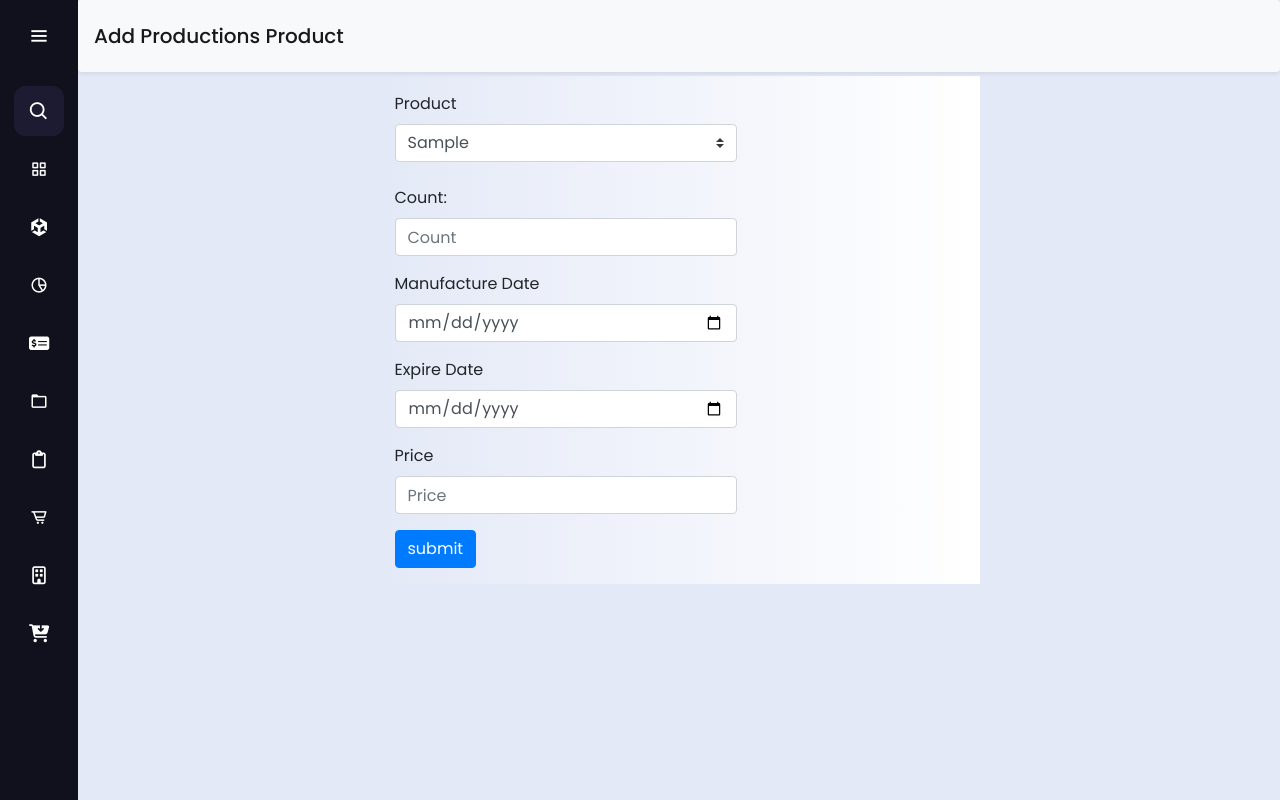
After one commit to sanfeer-en/Project, a Django app: template templates/productions/productions_product.html in a window 1280 px wide. The commit adds this page. Run offline with Django 3.2, Linux system fonts and the light colour scheme; the template is opened without the code that fills it: most values are stand-ins (such as "Sample title", 1, 10 or a date in 2020); some libraries are stand-ins or nearby versions.

Commit message:
production add

```diff
--- a/restaurantapp/models.py
+++ b/restaurantapp/models.py
@@ -71,7 +71,7 @@ class CompanyInformation(models.Model):
 class Stock(models.Model):
     Vendor_Bill_No =models.CharField(max_length=100,null=True,blank=True)
     Product=models.ForeignKey(Product,on_delete=models.CASCADE,blank=True)
-    Units=models.ForeignKey(Unit,on_delete=models.CASCADE,blank=True)
+    Units=models.ForeignKey(Unit,on_delete=models.CASCADE,blank=True,null=True, default=None)
     Quantity = models.PositiveIntegerField(null=True,blank=True,default=0)
     Purchasing_Amount = models.DecimalField(max_digits=10,null=True,blank=True,decimal_places=2)
     Selling_Amount = models.DecimalField(max_digits=10,null=True,blank=True,decimal_places=2)
--- a/restaurantapp/urls.py
+++ b/restaurantapp/urls.py
@@ -49,11 +49,14 @@ urlpatterns = [
     path('stock_edit/<int:id>/',stock_edit,name='stock_edit'),
     path('stock_Update/<int:id>/',stock_Update,name='stock_Update'),
 
+    path('ad_production_product',ad_Production_product ,name='ad_productions_Prdct'),
+
     path('ad_production',ad_Production ,name='adPrdct'),
     path('table_production',production_Table ,name='table_production'),
     path('prdction_delte/<int:id>/',production_Delete, name='productiondelete'),
     path('producton_edit/<int:id>/', edit_production,name='productionedit'),
-    # path('update_production/<int:id>/',production_Update, name='update_production'),
+
+
 
     path('bills', billing_Form, name='billing'),
 
--- a/static/css/billing/billing.css
+++ b/static/css/billing/billing.css
@@ -190,6 +190,6 @@
         transform: translate(-50%, -50%);
         margin: 0;
         background-color:  rgb(255, 255, 255 , 0.7);
-        width: 120px;
+        width: 134px;
         height: 60px;
     }
--- a/templates/base.html
+++ b/templates/base.html
@@ -36,7 +36,7 @@
      <div class="sidebar">
     <div class="logo-details">
       <i class='bx bxl-c-plus-plus icon'></i>
-        <div class="logo_name">CodingLab</div>
+        <div class="logo_name">Home</div>
         <i class='bx bx-menu' id="btn" ></i>
     </div>
     <ul class="nav-list">
@@ -108,7 +108,7 @@
        </a>
        <span class="tooltip">Compay Information</span>
      </li>
-     <li class="profile">
+     <!-- <li class="profile">
          <div class="profile-details">
            <img src="profile.jpg" alt="profileImg">
            <div class="name_job">
@@ -117,7 +117,7 @@
            </div>
          </div>
          <i class='bx bx-log-out' id="log_out" ></i>
-     </li>
+     </li> -->
      <li>
       <a href="{% url 'table_stock' %}">
         <i class="fa-sharp fa-solid fa-cart-arrow-down"></i>
--- a/templates/billing/billing.html
+++ b/templates/billing/billing.html
@@ -239,7 +239,7 @@
                                 <div class="category-item">
                                     {% if category.Imagecategory %}
                                         <div class="image-container">
-                                            <img src="{{ category.Imagecategory.url }}" alt="{{ category.Namecategory }} Image" height="120px" width="120px">
+                                            <img src="{{ category.Imagecategory.url }}" alt="{{ category.Namecategory }} Image" height="120px" width="134px">
                                             <div class="categoryNmae">
                                             <p>{{ category.Namecategory }}</p>
                                            </div>
--- a/templates/productions/ad_production.html
+++ b/templates/productions/ad_production.html
@@ -26,7 +26,7 @@
       <label>Raw Materials:</label>
       <div id="raw-materials-container">
         <div>
-          <select name="raw_materials[]" class="js-example-basic-single raw-material-select raw_input custom-select w-50">
+          <select name="raw_materials[]" class="js-example-basic-single raw-material-select raw_input custom-select w-50" required>
             <option value="" selected></option>
             {% for p in RawMaterial_Data %}
               <option value="{{ p.id }}">{{ p.Product.Product_Name }} - {{p.Expire_Date}}</option>
--- a/templates/productions/production_table.html
+++ b/templates/productions/production_table.html
@@ -10,6 +10,8 @@
       <span class="navbar-brand mb-0 h1">Production Table</span>
     </nav>
   </div>
+  <a href="{% url 'adPrdct' %} " type="button" class="btn btn-primary font-weight-bolder float-right mr-3 mt-2">Production</a>
+  <a href="{% url 'ad_productions_Prdct' %} " type="button" class="btn btn-primary font-weight-bolder float-right mr-3 mt-2"> Add Production Product</a><br>
   <!-- <a href="{% url 'add_tax' %} " type="button" class="btn btn-primary font-weight-bolder float-right mr-3 mt-2">Add Tax</a> -->
 <div class="container d-flex justify-content-center">
     <table class="table">
@@ -27,7 +29,7 @@
 
 
               <tr>
-                <td>{{x.id}}</td>
+                <td>{{forloop.counter}}</td>
                 <td>{{x.Product_fr}}</td>
 
                 <!-- <td>{{x.Raw_Material}}</td>
--- /dev/null
+++ b/templates/productions/productions_product.html
@@ -0,0 +1,58 @@
+{% extends 'base.html' %}
+{% load static %}
+
+ {% block css %}
+ <link rel="stylesheet" href="">
+{% endblock css %}
+
+{% block content %}
+<div class="container-flud ">
+  <nav class="navbar navbar-light bg-light shadow-sm p-3 mb-1 bg-light rounded border-bottom-5">
+    <span class="navbar-brand mb-0 h1">Add Productions Product</span>
+  </nav>
+</div>
+
+
+    <div class="container w-50" style="background-image: linear-gradient(to right, #E4E9F7, #ffffff);">
+        <div class="row">
+            <form action="" method="POST" class="p-3">
+              {% csrf_token %}
+
+              <label for="">Product</label>
+              <select name="PrdntsPrdct" id="" class="custom-select products">
+                {% for x in production_proct_Data %}
+                <option  value="{{x.id}}">{{x.Product_fr}}</option>
+                {% endfor %}
+              </select>
+              <br><br>
+
+              <div class="form-group">
+                <label for="">Count:</label>
+                <input class="form-control form-control" name="QuantityValue" type="number" placeholder="Count" required>
+                </div>
+
+                <div class="form-group">
+                  <label for="">Manufacture Date </label>
+                  <input class="form-control form-control" name="DateValue" type="date" >
+                  </div>
+
+                  <div class="form-group">
+                    <label for="">Expire Date </label>
+                    <input class="form-control form-control" name="DateWorth" type="date" >
+                    </div>
+
+                    <div class="form-group">
+                      <label for="">Price</label>
+                      <input class="form-control form-control" name="PricValue" type="number" placeholder="Price" required>
+                      </div>
+
+              <input type="submit" class="btn btn-primary " value="submit">
+            </form>
+          </div>
+      </div>
+
+      </div>
+
+
+
+{% endblock %}
--- a/templates/stock/table_stock.html
+++ b/templates/stock/table_stock.html
@@ -12,7 +12,7 @@
     </nav>
   </div>
   <a href="{% url 'adStck' %} " type="button" class="btn btn-primary font-weight-bolder float-right mr-3 mt-2">Purchase</a>
-  <a href="{% url 'adPrdct' %} " type="button" class="btn btn-primary font-weight-bolder float-right mr-3 mt-2">Add Production</a>
+
 <div class="container d-flex justify-content-center">
     <table class="table">
         <tr>
@@ -30,7 +30,7 @@
         <tbody>
             {% for x in Stock_Data  %}
               <tr>
-                <td>{{x.id}}</td>
+                <td>{{forloop.counter}}</td>
                 <td>{{x.Vendor_Bill_No}}</td>
                 <td>{{x.Product }}</td>
                 <td>{{x.Units }}</td>
```
Also changed, not shown: restaurantapp/views.py (+29 -0 lines), restaurantapp/migrations/0022_alter_stock_units.py (added).
